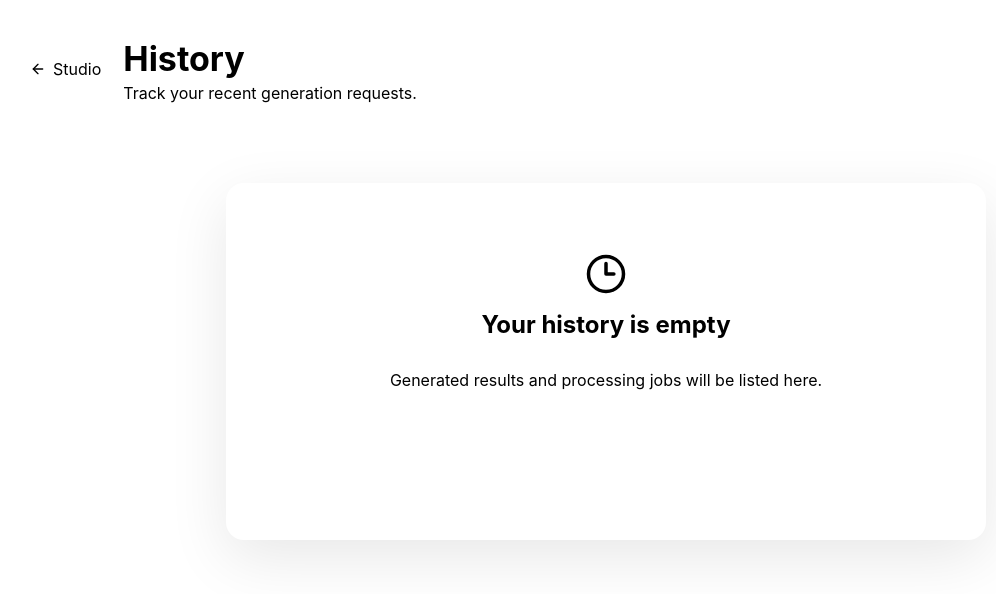
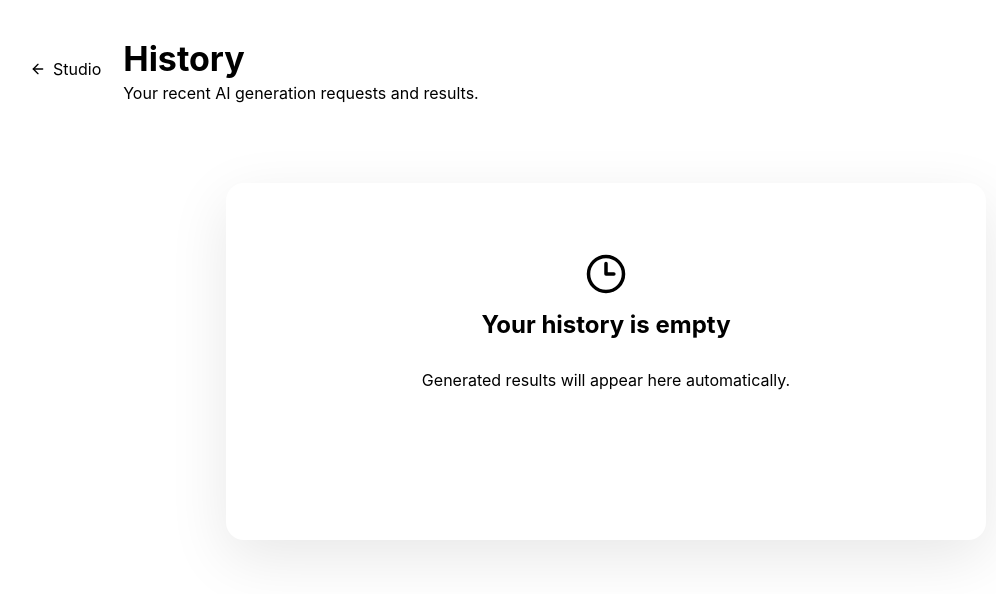
Before and after one commit to sefianerabehi-ai/ai-studio, a Next.js app: page /history in a window 1280 px wide. Shown: the top 594 px of the page, without its empty margins (34-1030 px from the left). Built offline with nearby package versions, Linux system fonts and the light colour scheme.

Commit message:
Make history persistent and interactive

```diff
--- a/app/history/page.tsx
+++ b/app/history/page.tsx
@@ -1,2 +1,8 @@
-import Link from "next/link";import {Clock3,ArrowLeft,Sparkles} from "lucide-react";
-export default function History(){return <main className="page"><header className="pagehead"><Link href="/" className="back"><ArrowLeft size={16}/> Studio</Link><div><h1>History</h1><p>Track your recent generation requests.</p></div></header><section className="empty panel"><Clock3 size={42}/><h2>Your history is empty</h2><p>Generated results and processing jobs will be listed here.</p><Link href="/create" className="generate"><Sparkles size={17}/> Create something</Link></section></main>}
+"use client";
+import {useEffect,useState} from "react";import Link from "next/link";import {Clock3,ArrowLeft,Sparkles,Trash2,ExternalLink} from "lucide-react";
+type Item={id:string;outputUrl?:string;provider?:string;message?:string;mode?:string;prompt?:string;createdAt?:string};
+export default function History(){const [items,setItems]=useState<Item[]>([]);
+ useEffect(()=>{try{const x=localStorage.getItem("ai-studio-history");if(x)setItems(JSON.parse(x));const last=localStorage.getItem("ai-studio-last-result");if(last){const v=JSON.parse(last);setItems(old=>old.some(i=>i.id===v.id)?old:[v,...old].slice(0,50));}}catch{}},[]);
+ const clear=()=>{localStorage.removeItem("ai-studio-history");localStorage.removeItem("ai-studio-last-result");setItems([])};
+ return <main className="page"><header className="pagehead"><Link href="/" className="back"><ArrowLeft size={16}/> Studio</Link><div><h1>History</h1><p>Your recent AI generation requests and results.</p></div>{items.length>0&&<button className="primary" onClick={clear}><Trash2 size={16}/> Clear</button>}</header>
+ {items.length?<section className="historygrid">{items.map(x=><article className="historycard" key={x.id}>{x.outputUrl&&(x.mode==="video"?<video src={x.outputUrl} controls/>:<img src={x.outputUrl} alt="Result"/>)}<div className="historybody"><span className="eyebrow">{(x.mode||"AI").toUpperCase()} • {x.provider||"provider"}</span><p>{x.prompt||x.message||"Generation request"}</p><small>{x.createdAt?new Date(x.createdAt).toLocaleString():"Recent"}</small>{x.outputUrl&&<a href={x.outputUrl} target="_blank" rel="noreferrer"><ExternalLink size={14}/> Open result</a>}</div></article>)}</section>:<section className="empty panel"><Clock3 size={42}/><h2>Your history is empty</h2><p>Generated results will appear here automatically.</p><Link href="/create" className="generate"><Sparkles size={17}/> Create something</Link></section>}</main>}
```
